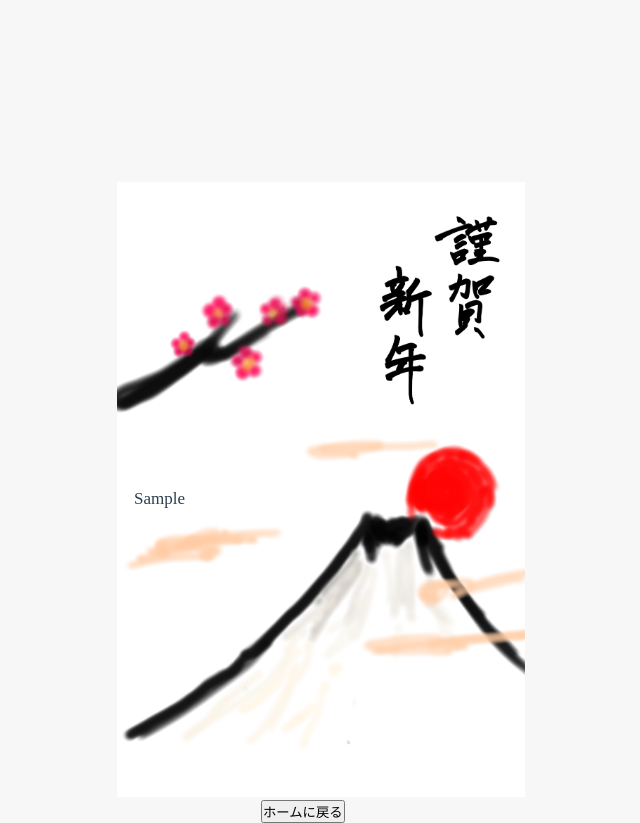
After one commit to e185738/win_hack_vol5, a Flask app: template app/templates/send.html in a window 1280 px wide. The commit adds this page. Shown: the whole page, without its empty margins (439-1079 px from the left). Run offline with Flask 2, Linux system fonts and the light colour scheme; the template is opened without the code that fills it: most values are stand-ins (such as "Sample title", 1, 10 or a date in 2020).

Commit message:
create send html

```diff
--- a/app/static/css/main.css
+++ b/app/static/css/main.css
@@ -33,9 +33,27 @@
     color: #2c3e50;
     line-height: 2em;
     text-indent: 1em;
+    border: none;
+    outline: none;
 }
 
 .submit{
     position: absolute; top: 800px;
     position: absolute; left: 700px;
 }
+
+/* .send_text{
+  width: 200px;
+  height: 300px;
+  resize: none;
+  position: relative; top: 300px;
+  overflow: hidden;
+  font-size: 17px;
+  font-family: "Noto Serif JP", serif;
+  font-feature-settings: "palt";
+  color: #2c3e50;
+  line-height: 2em;
+  text-indent: 1em;
+  /* border: none;
+  outline: none; */ */
+}
--- /dev/null
+++ b/app/templates/send.html
@@ -0,0 +1,16 @@
+<!DOCTYPE html>
+<html>
+
+<head>
+    <link href="../static/css/main.css" rel="stylesheet" />
+    <title>Document</title>
+</head>
+
+<body>
+    <div class="nengajo1">
+        <textarea style="background-color: transparent;" type="text" name="message" class="text" readonly>{{ms}}</textarea>
+    </div>
+    <input class="submit" type="submit" value="ホームに戻る">
+</body>
+
+</html>
```
Also changed, not shown: app/app.py (+10 -3 lines), app/templates/home.html (added, +20 -0 lines), app/templates/index.html (deleted, +0 -19 lines).
